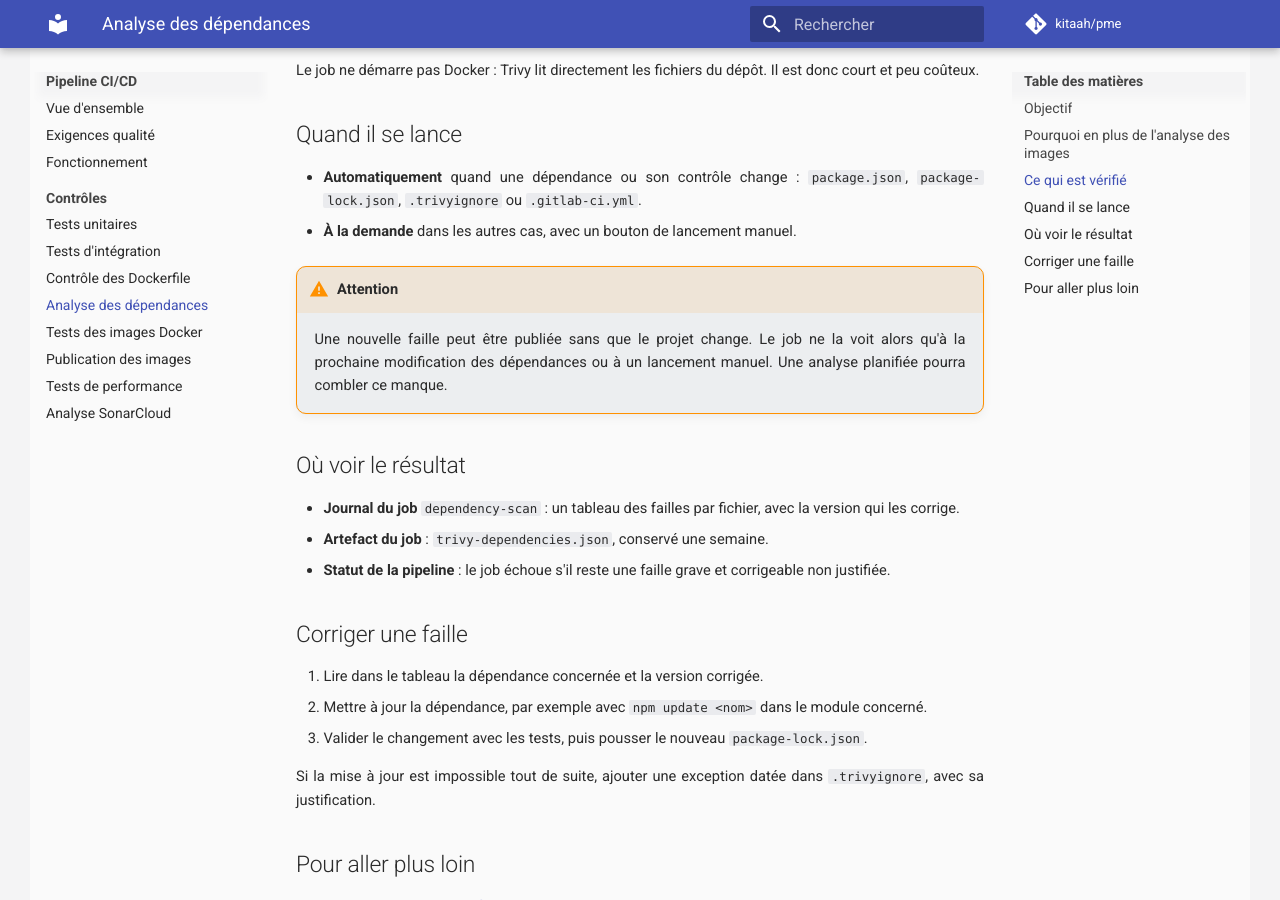
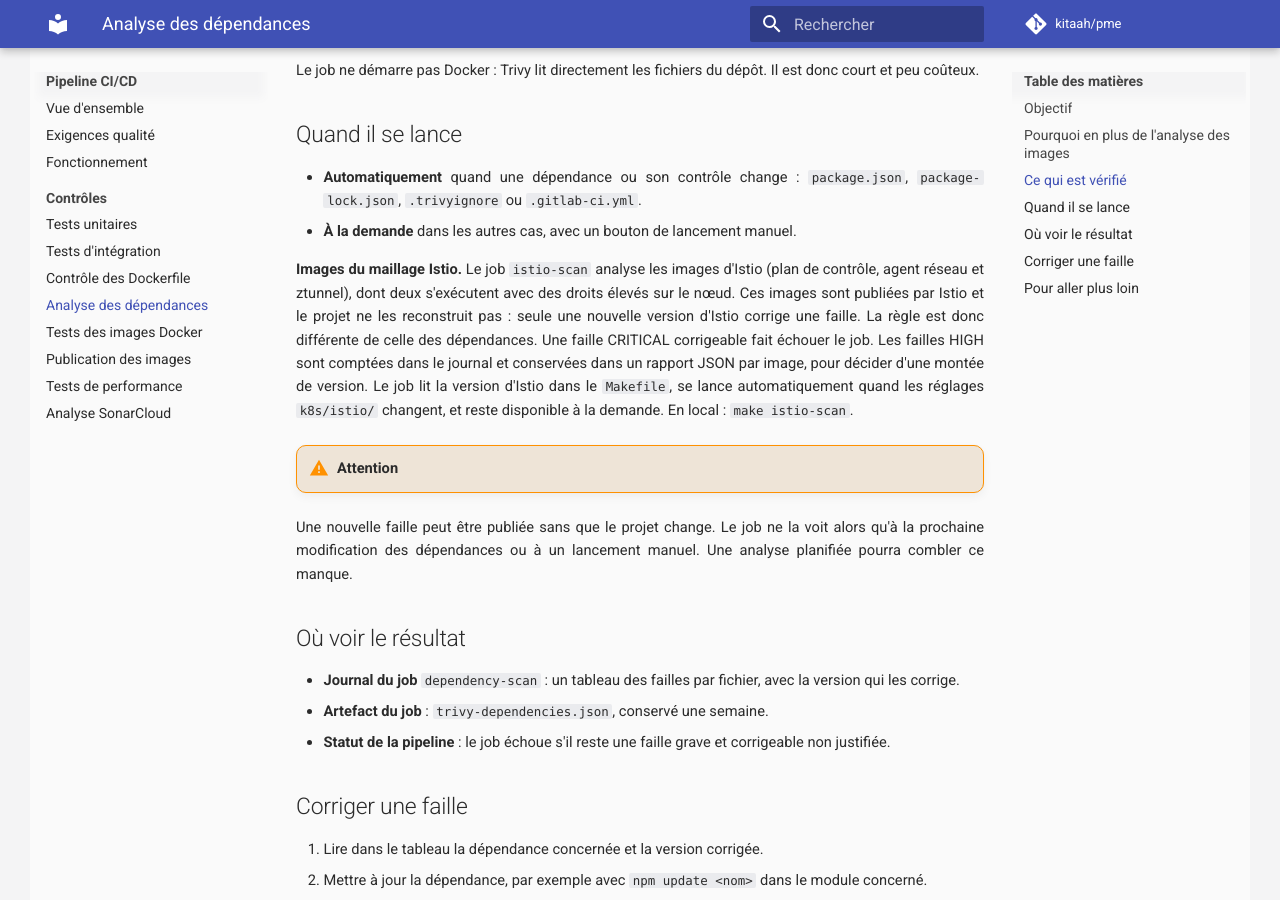
Before and after one commit to kitaah/pme, an MkDocs documentation site: the page built from docs/pipeline/analyse-dependances.md, in a window 1280 px wide and 900 px high, scrolled down 1294 px. Built offline with MkDocs 1.6.1 and Material for MkDocs 9.7.7, drawn with Linux system fonts in a browser that asks for light colours; comment, search, counter and statistics services are not loaded.

Commit message:
fix(istio): add missing mesh hardening files and CRITICAL-only scan gate

```diff
--- a/docs/pipeline/analyse-dependances.md
+++ b/docs/pipeline/analyse-dependances.md
@@ -41,9 +41,17 @@ Le job ne démarre pas Docker : Trivy lit directement les fichiers du dépôt. I
 - **Automatiquement** quand une dépendance ou son contrôle change : `package.json`, `package-lock.json`, `.trivyignore` ou `.gitlab-ci.yml`.
 - **À la demande** dans les autres cas, avec un bouton de lancement manuel.
 
+**Images du maillage Istio.** Le job `istio-scan` analyse les images d'Istio (plan de contrôle, agent réseau et ztunnel),
+dont deux s'exécutent avec des droits élevés sur le nœud. Ces images sont publiées par Istio et le projet ne les
+reconstruit pas : seule une nouvelle version d'Istio corrige une faille. La règle est donc différente de celle des
+dépendances. Une faille CRITICAL corrigeable fait échouer le job. Les failles HIGH sont comptées dans le journal et
+conservées dans un rapport JSON par image, pour décider d'une montée de version. Le job lit la version d'Istio dans le
+`Makefile`, se lance automatiquement quand les réglages `k8s/istio/` changent, et reste disponible à la demande. En
+local : `make istio-scan`.
+
 !!! warning "Attention"
-    Une nouvelle faille peut être publiée sans que le projet change. Le job ne la voit alors qu'à la prochaine
-    modification des dépendances ou à un lancement manuel. Une analyse planifiée pourra combler ce manque.
+Une nouvelle faille peut être publiée sans que le projet change. Le job ne la voit alors qu'à la prochaine
+modification des dépendances ou à un lancement manuel. Une analyse planifiée pourra combler ce manque.
 
 ## Où voir le résultat
 
```
Also changed, not shown: docs/outils/istio.md (+18 -17 lines), docs/securite/durcissement.md (+30 -12 lines), docs/securite/index.md (+10 -10 lines), 3 other files.
